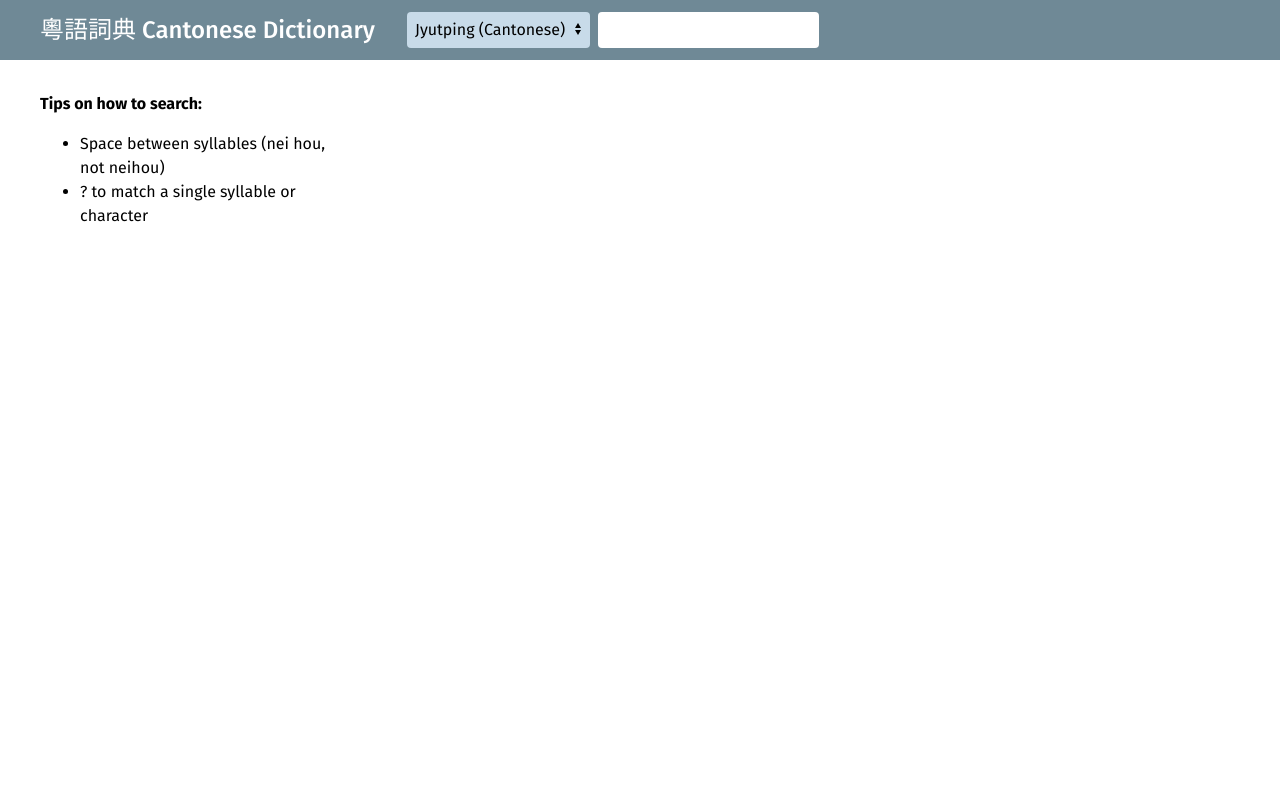
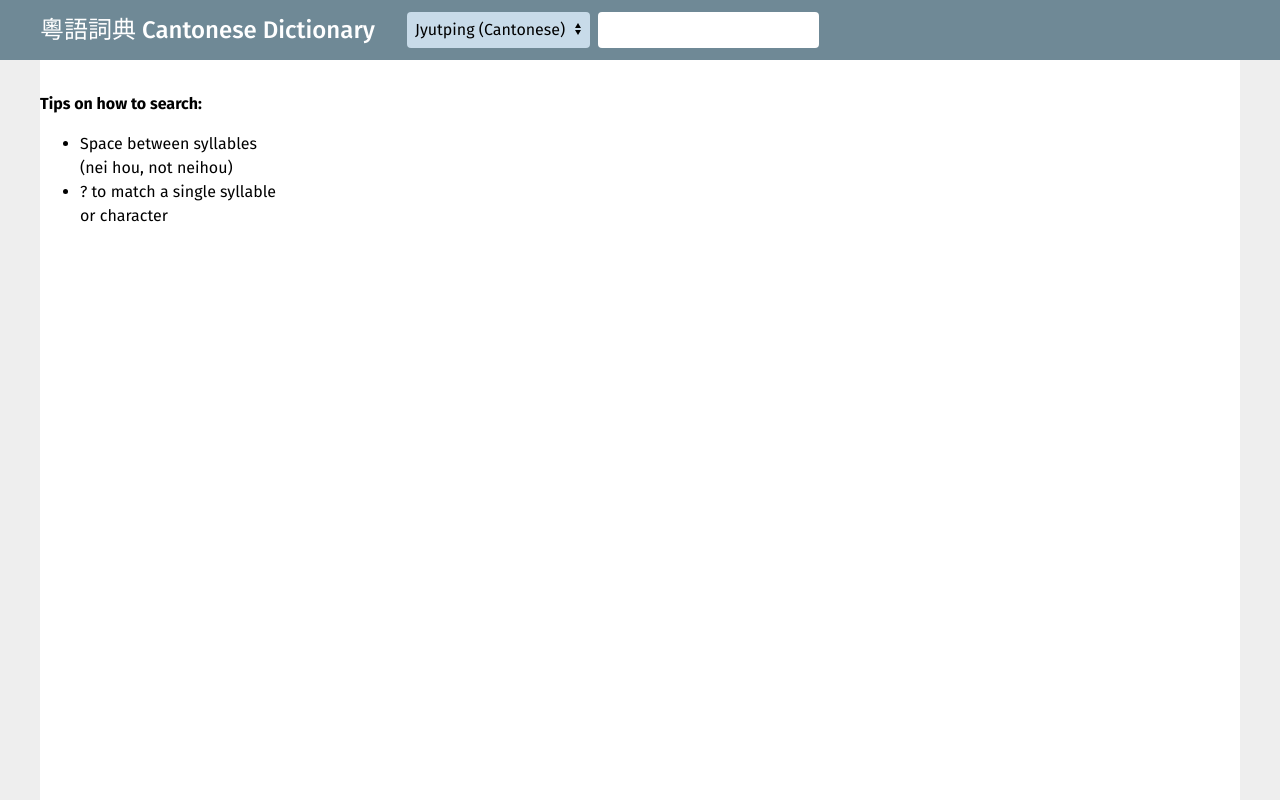
Before and after one commit to TheImaginaryOne/dictionary, a Vue app in the folder frontend/: page / in a window 1280 px wide. Built offline with nearby package versions, Linux system fonts and the light colour scheme; the HTML template or start-up script is replaced by a standard one.

Commit message:
Fix styles

```diff
--- a/frontend/src/App.vue
+++ b/frontend/src/App.vue
@@ -120,6 +120,19 @@ export default Vue.extend({
 
 <style lang="scss">
 @import url('https://fonts.googleapis.com/css?family=Fira+Sans:400,500,700&display=swap');
+$header-height: 60px;
+body, html {
+  margin: 0;
+  height: 100%;
+}
+#app {
+  height: 100%;
+  background-color: #eee;
+}
+.header-container {
+  background-color: #6f8996;
+  height: $header-height;
+}
 .full-width {
   font-family: 'Fira Sans', sans-serif;
   width: 100%;
@@ -127,19 +140,20 @@ export default Vue.extend({
   margin: 0 auto;
   line-height: 1.5;
   display: flex;
+
+  height: calc(100% - #{$header-height});
 }
-body {
-  margin: 0;
-}
-.header-container {
-  background-color: #6f8996;
-}
+
 .sidebar {
   flex-basis: 300px;
-  padding-right: 16px;
+  height: auto;
+  overflow-y: scroll;
+  background-color: #fff;
 }
 .main-entries {
-
+  width: 100%;
+  padding-left: 16px;
+  background-color: #fff;
 }
 .word-entries-characters {
   font-size: 1.75rem;
--- a/frontend/src/components/Sidebar.vue
+++ b/frontend/src/components/Sidebar.vue
@@ -26,7 +26,8 @@
         </ul>
       </div>
     </div>
-    <div v-if="results.t === 'ok'">
+    <div v-if="results.t === 'ok'"
+      class="word-list">
       <WordEntryPreview
         v-for="word in results.inner"
         :key="word.id"
```
